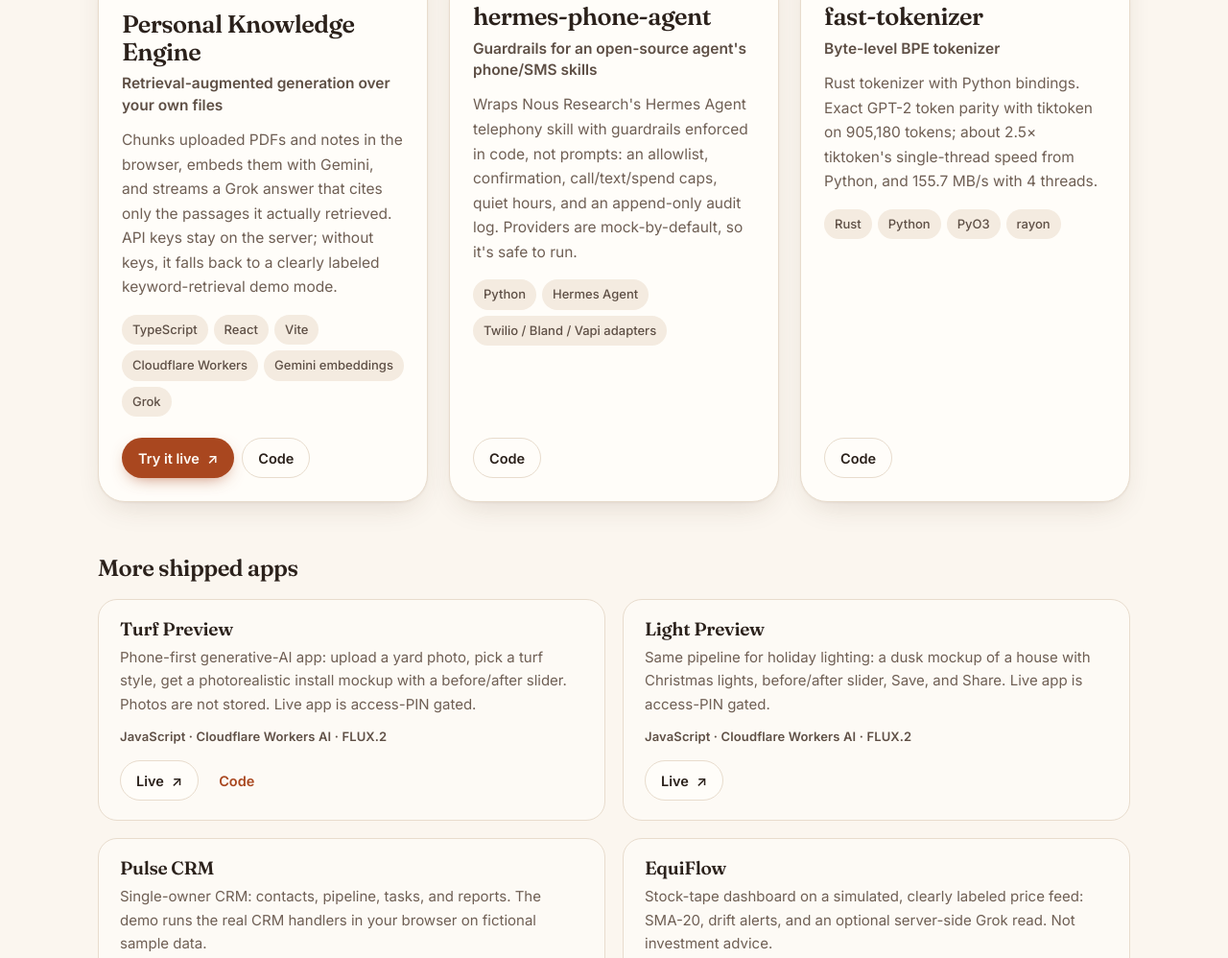
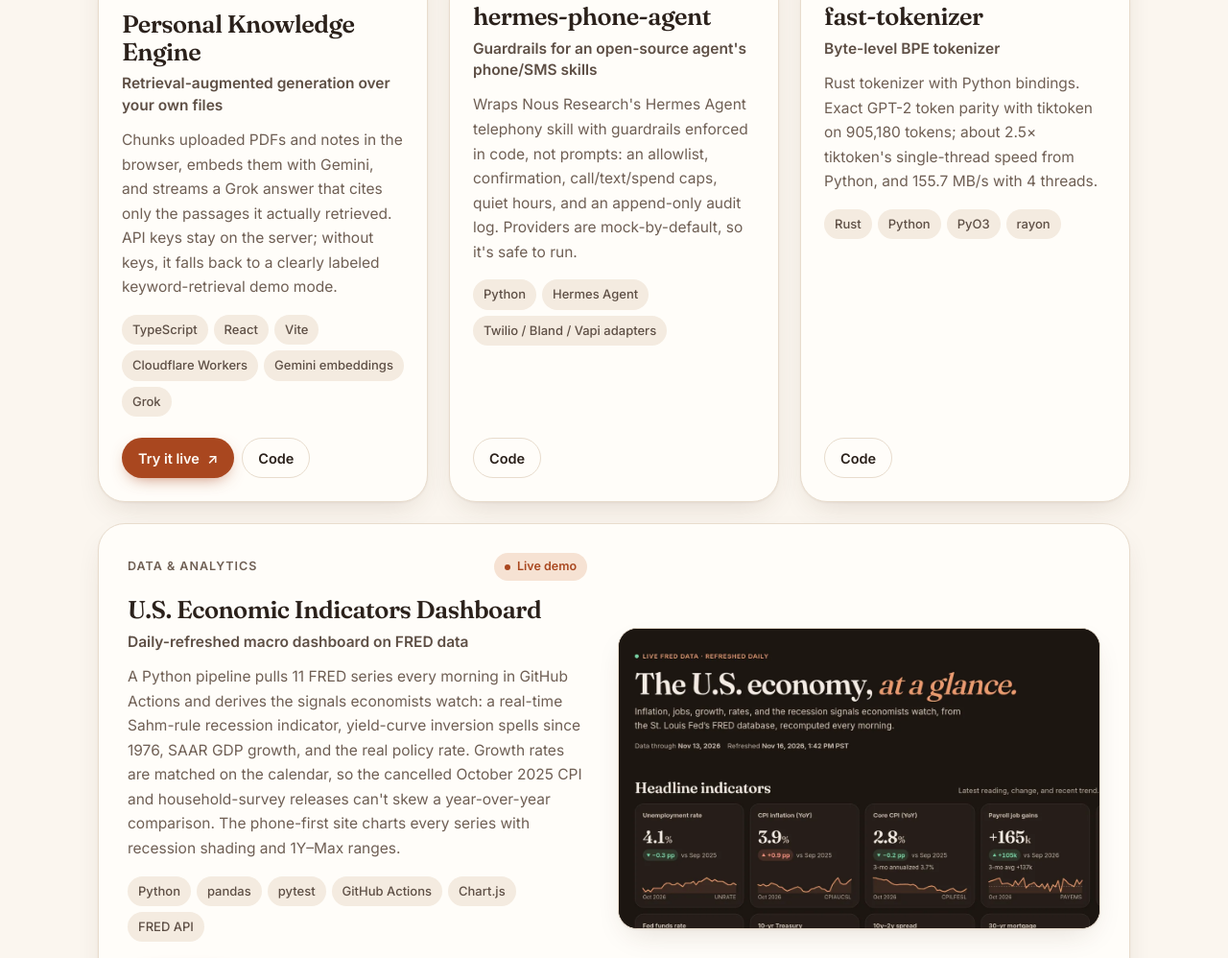
Before and after one commit to kfairley9999/kfairley9999.github.io, a plain HTML site: page index.html in a window 1280 px wide. Shown: the part 1802-2800 px from the top of the page at 96% size. Drawn offline with Linux system fonts and the light colour scheme.

Commit message:
Add U.S. Economic Indicators Dashboard as a featured project card

```diff
--- a/index.html
+++ b/index.html
@@ -180,6 +180,26 @@
             <a class="btn sm secondary" href="https://github.com/kfairy9999/fast-tokenizer" target="_blank" rel="noopener">Code<span class="sr"> for fast-tokenizer</span></a>
           </div>
         </article>
+
+        <article class="card feature reveal">
+          <div class="feature-body">
+            <div class="card-top"><span class="tag">Data &amp; analytics</span><span class="live">Live demo</span></div>
+            <h3>U.S. Economic Indicators Dashboard</h3>
+            <p class="sub">Daily-refreshed macro dashboard on FRED data</p>
+            <p class="desc">A Python pipeline pulls 11 FRED series every morning in GitHub Actions and derives the signals economists watch: a real-time Sahm-rule recession indicator, yield-curve inversion spells since 1976, SAAR GDP growth, and the real policy rate. Growth rates are matched on the calendar, so the cancelled October 2025 CPI and household-survey releases can't skew a year-over-year comparison. The phone-first site charts every series with recession shading and 1Y–Max ranges.</p>
+            <ul class="stack" aria-label="Tech stack"><li>Python</li><li>pandas</li><li>pytest</li><li>GitHub Actions</li><li>Chart.js</li><li>FRED API</li></ul>
+            <div class="links">
+              <a class="btn sm primary" href="https://kfairy9999.github.io/us-economic-dashboard/" target="_blank" rel="noopener">Try it live <span aria-hidden="true">↗</span><span class="sr"> (U.S. Economic Indicators Dashboard, opens in a new tab)</span></a>
+              <a class="btn sm secondary" href="https://github.com/kfairy9999/us-economic-dashboard" target="_blank" rel="noopener">Code<span class="sr"> for U.S. Economic Indicators Dashboard</span></a>
+            </div>
+          </div>
+          <a class="feature-shot" href="https://kfairy9999.github.io/us-economic-dashboard/" target="_blank" rel="noopener" tabindex="-1" aria-hidden="true">
+            <picture>
+              <source srcset="assets/us-economic-dashboard.webp" type="image/webp">
+              <img src="assets/us-economic-dashboard.jpg" alt="" width="1200" height="750" loading="lazy" decoding="async">
+            </picture>
+          </a>
+        </article>
       </div>
 
       <div class="more reveal">
--- a/styles.css
+++ b/styles.css
@@ -179,6 +179,17 @@ ul, ol { margin: 0; padding: 0; list-style: none; }
 .stack li, .chips li { font-size: 13px; font-weight: 500; padding: 5px 11px; border-radius: 999px; background: var(--chip); color: var(--ink-2); }
 .links { display: flex; flex-wrap: wrap; gap: 8px; margin-top: auto; padding-top: 10px; }
 
+/* Full-width featured card with a product shot (fills the last row in 2- and 3-column layouts) */
+.card.feature { grid-column: 1 / -1; display: grid; gap: 22px; }
+.feature-body { display: flex; flex-direction: column; gap: 12px; min-width: 0; }
+.feature-shot { display: block; order: -1; border-radius: var(--r); overflow: hidden; border: 1px solid var(--line); background: #1c1612; box-shadow: var(--shadow); aspect-ratio: 16 / 10; }
+.feature-shot img { width: 100%; height: 100%; object-fit: cover; object-position: top left; transition: transform .6s var(--ease); }
+@media (hover: hover) { .card.feature:hover .feature-shot img { transform: scale(1.025); } }
+@media (min-width: 740px) {
+  .card.feature { grid-template-columns: minmax(0, 1fr) minmax(0, 1.05fr); align-items: center; gap: 32px; padding: 30px; }
+  .feature-shot { order: 0; }
+}
+
 .more { margin-top: 56px; }
 .subhead { font-size: 1.5rem; margin-bottom: 18px; letter-spacing: -0.02em; }
 .mini-list { display: grid; grid-template-columns: 1fr; gap: 14px; }
```
Also changed, not shown: assets/us-economic-dashboard.jpg (added), assets/us-economic-dashboard.webp (added), 1 other file.
